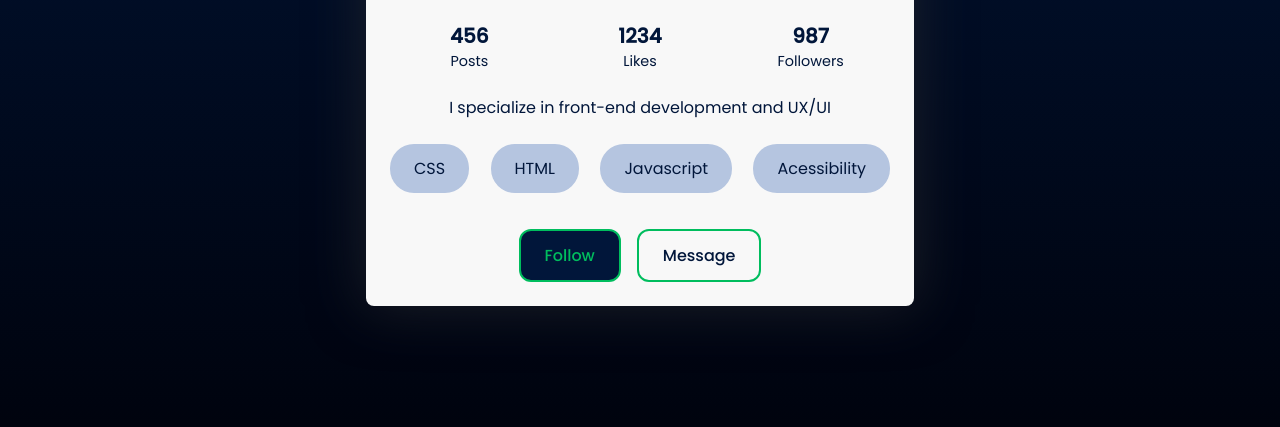
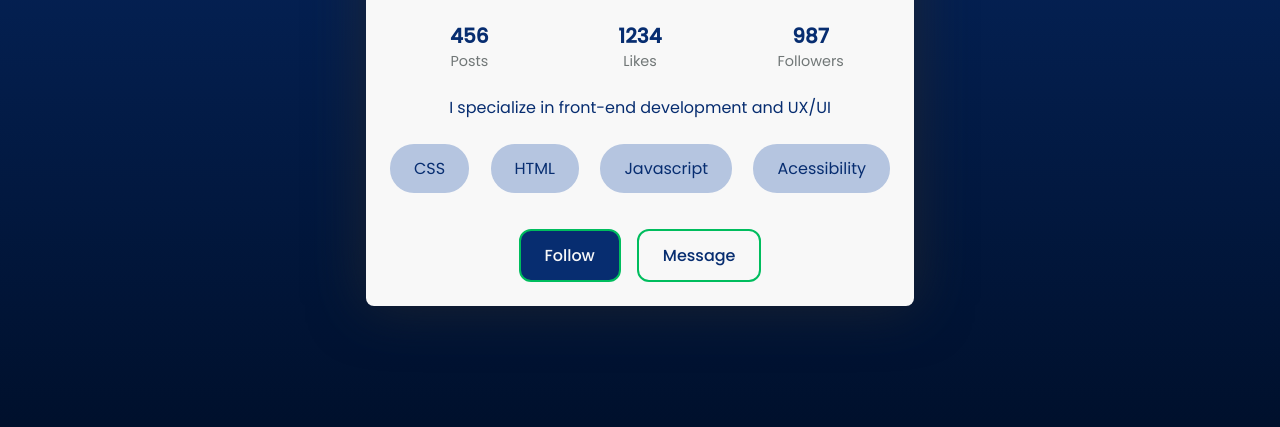
Before and after one commit to Daniel-slv/profile-card, a plain HTML site: page index.html in a window 1280 px wide. Shown: the part 373-800 px from the top of the page. Drawn offline with Linux system fonts and the light colour scheme.

Commit message:
color changes

```diff
--- a/style.css
+++ b/style.css
@@ -2,10 +2,11 @@
 
 body{
     --font: 'Poppins', sans-serif;
-    --main-color: #01163a;
+    --main-color: #072d70;
     --secondary-color: #00bd5e;
     --tertiary-color: #717777;
-    --page-background: linear-gradient(#01163a, #00030e);
+    --hover-color: #00102c;
+    --page-background: linear-gradient(#072d70, #00102c);
     --card-background: #f8f8f8;
     --technologies-background: #b5c5e0;
     --image-size: 200px;
@@ -71,13 +72,14 @@ dl{
     justify-content: space-around;
     margin-top: 24px;
     gap: 12px;
+    color: var(--tertiary-color);
 }
 
 dd{
     margin: 0;
     font-size: 1.25rem;
     font-weight: bold;
-    color: var(--primary);
+    color: var(--main-color);
 }
 
 dl>div{
@@ -125,12 +127,12 @@ p.summary{
     border: solid 2px;
     border-color: var(--secondary-color);
     font-family: var(--font);
-    color: var(--secondary-color);
+    color: var(--card-background);
     background: var(--main-color);
 }
 
 .follow:hover{
-    background-color: #00030e;
+    background-color: var(--hover-color);
 }
 
 .message{
```
